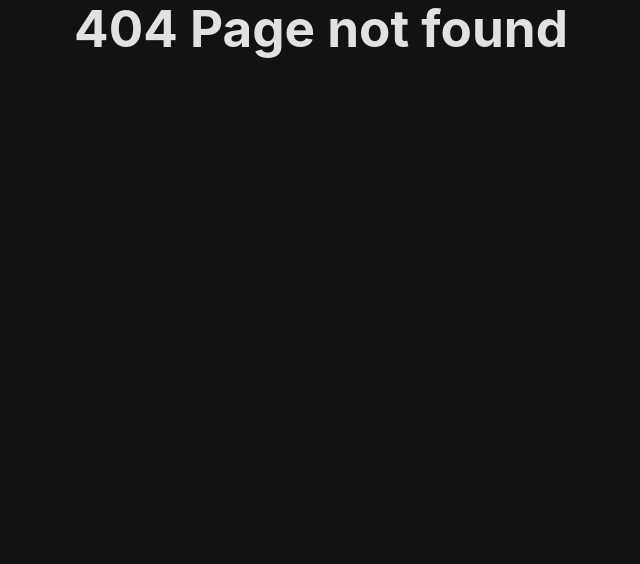
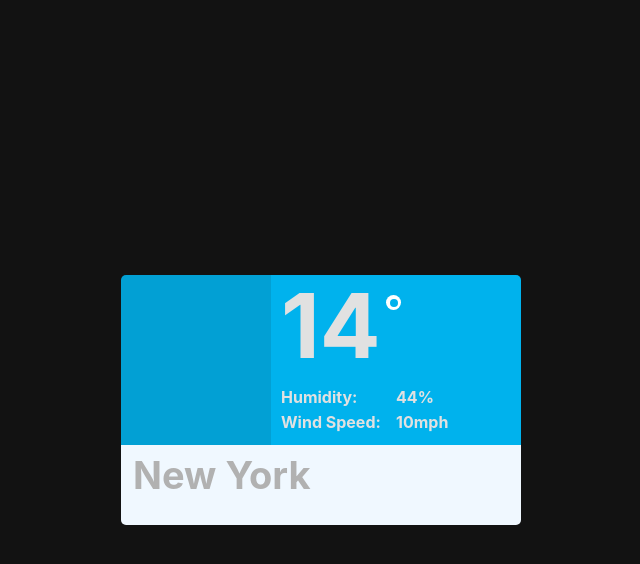
Before and after one commit to Muhib123123/login-todo-weather, a React (Vite) app: page /weather in a window 1280 px wide. Before the commit this address had no page. Shown: the top 564 px of the page, without its empty margins (319-959 px from the left). Built offline with nearby package versions, Linux system fonts and the light colour scheme.

Commit message:
starting with a new page called weather page to show the weather in couple cities so far the disign is finished

```diff
--- a/src/App.tsx
+++ b/src/App.tsx
@@ -1,14 +1,20 @@
 import { useState } from "react";
 import "./App.css";
+
+
 import SignIn from "./Sign_In/SignIn";
-import { Route, Routes } from "react-router";
 import Lists from "./Posts/Lists";
 import PostDetails from "./Posts/PostDetails";
-import { PostContext } from "./Todo_List/user1/Create-context";
 import Todo from "./Todo_List/user1/Todo";
 import Todo2 from "./Todo_List/user2/Todo2";
+import Weather from "./Weather_Api/Weather";
+
+import { Route, Routes } from "react-router";
+import { PostContext } from "./Todo_List/user1/Create-context";
 import { ToastProvider } from "./Todo_List/Create-context-todo-toast";
 import ReducerProvider from "./Todo_List/user1/Create-context";
+
+
 
 function App() {
   const posts = [
@@ -99,7 +105,7 @@ function App() {
                 )
               }
             />
-
+            <Route path="/weather" element={<Weather />}/>
             <Route path="*" element={<h1>404 Page not found</h1>} />
           </Routes>
         </ReducerProvider>
--- /dev/null
+++ b/src/Weather_Api/Weather.css
@@ -0,0 +1,88 @@
+.weather-page-container {
+  width: 100%;
+  height: 100vh;
+  display: flex;
+  justify-content: center;
+  align-items: center;
+}
+
+.weather-info-container {
+  width: 400px;
+  height: 250px;
+  display: flex;
+  flex-wrap: wrap;
+  border-radius: 5px;
+  overflow: hidden;
+}
+
+.weather-img {
+  width: 150px;
+  height: 170px;
+  background-color: rgb(2, 160, 212);
+}
+
+.weather-info {
+  width: 250px;
+  height: 170px;
+  background-color: rgb(0, 178, 237);
+}
+
+.weather-degree {
+  position: relative;
+  display: flex;
+  align-items: center;
+  width: 100%;
+  height: 100px;
+  h1 {
+    width: auto;
+    font-size: 90px;
+    margin-left: 10px;
+  }
+  .cl {
+    position: absolute;
+    height: 15px;
+    width: 15px;
+    border-radius: 50%;
+    background-color: white;
+    top: 20px;
+    left: 115px;
+  }
+  .cl2 {
+    position: absolute;
+    width: 8px;
+    height: 8px;
+    border-radius: 50%;
+    background-color: rgb(0, 178, 237);
+    top: 23.5px;
+    left: 118.5px;
+  }
+}
+
+.weather-more-info {
+  width: 100%;
+  height: 70px;
+  display: flex;
+  flex-wrap: wrap;
+  font-weight: bold;
+  div {
+    width: 50%;
+    height: 50%;
+    .pw {
+      margin-left: 10px;
+    }
+    .top-p {
+      margin-top: 10px;
+    }
+  }
+}
+
+.weather-city {
+  flex: 1 1 auto;
+  height: 80px;
+  background-color: aliceblue;
+  color: rgb(177, 177, 177);
+  h1 {
+    font-size: 38px;
+    margin: 10px 12px;
+  }
+}
--- /dev/null
+++ b/src/Weather_Api/Weather.tsx
@@ -0,0 +1,42 @@
+import "./Weather.css";
+
+const Weather = () => {
+  return (
+    <div className="weather-page-container">
+      <div className="weather-info-container">
+        <div className="weather-img">
+          <img src="" alt="" />
+        </div>
+        <div className="weather-info">
+          <div className="weather-degree">
+            <h1>
+              14
+            </h1>
+            <span className="cl"></span>
+            <span className="cl2"></span>
+          </div>
+          <div className="weather-more-info">
+            <div>
+               <p className="pw top-p">Humidity:</p>
+            </div>
+            <div>
+               <p className="top-p">44%</p>
+            </div>
+            <div>
+               <p className="pw">Wind Speed:</p>
+            </div>
+            <div>
+                <p>10mph</p>
+            </div>
+
+          </div>
+        </div>
+        <div className="weather-city">
+          <h1>New York</h1>
+        </div>
+      </div>
+    </div>
+  );
+};
+
+export default Weather;
```
